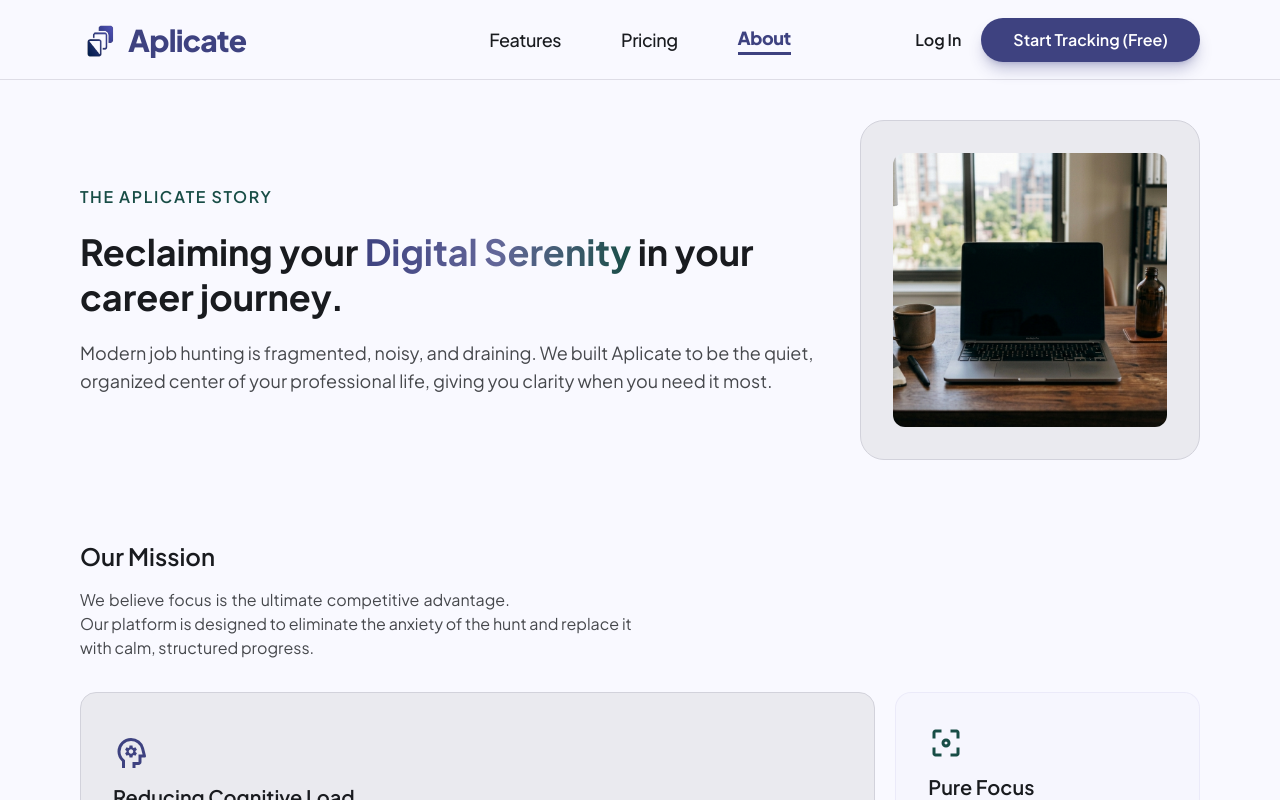
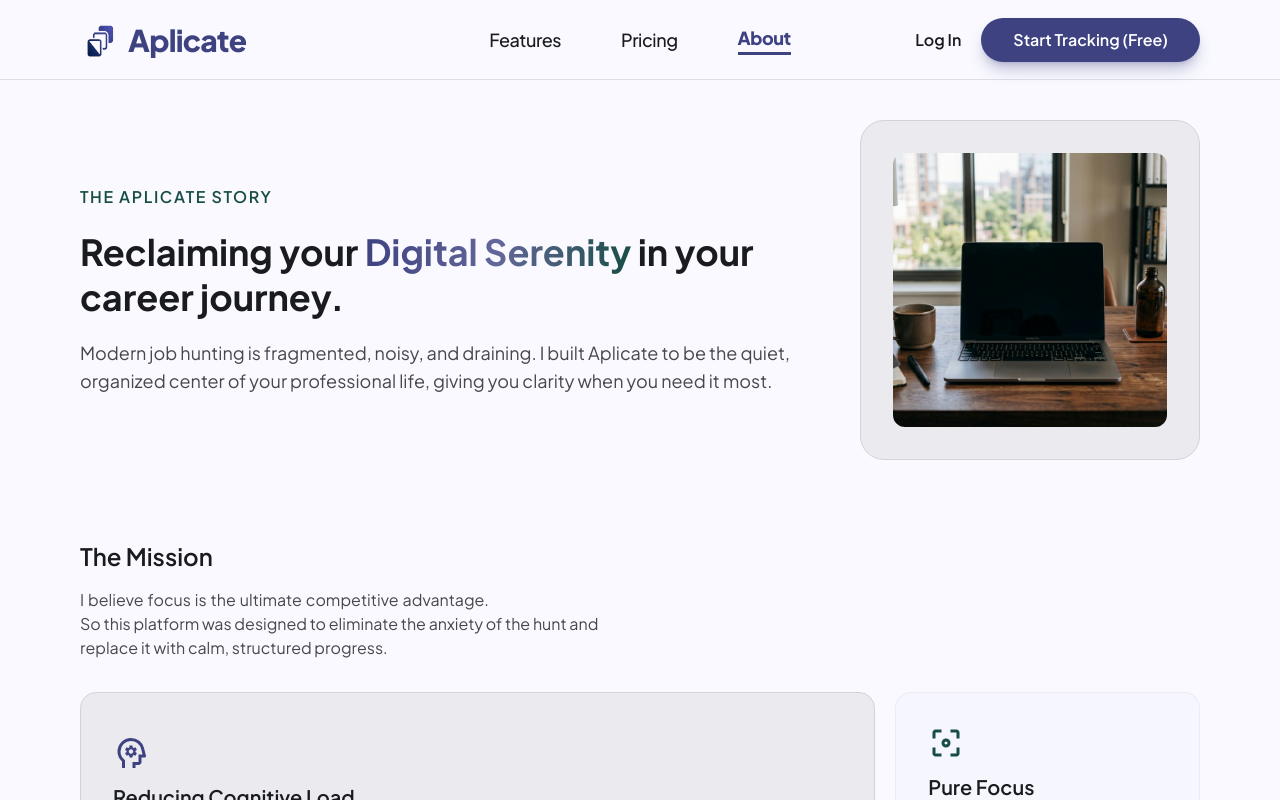
Before and after one commit to Galvatar/Aplicate, a Next.js app: page /about in a window 1280 px wide. Built offline with nearby package versions, Linux system fonts and the light colour scheme; no server answers.

Commit message:
Tweaked the wording for the about page

```diff
--- a/app/(landing)/about/AboutPage.tsx
+++ b/app/(landing)/about/AboutPage.tsx
@@ -54,7 +54,7 @@ export default function AboutPage() {
               in your career journey.
             </h1>
             <p className="text-lg text-on-surface/80">
-              Modern job hunting is fragmented, noisy, and draining. We built
+              Modern job hunting is fragmented, noisy, and draining. I built
               Aplicate to be the quiet, organized center of your professional
               life, giving you clarity when you need it most.
             </p>
@@ -85,15 +85,15 @@ export default function AboutPage() {
             variants={fadeInUp}
             className="font-semibold text-2xl mb-4"
           >
-            Our Mission
+            The Mission
           </motion.h1>
           <motion.p
             variants={fadeInUp}
             className="max-w-xl text-on-surface/80 mb-8"
           >
             <Game />
-            Our platform
-            is designed to eliminate the anxiety of the hunt and replace it with
+            So this platform
+            was designed to eliminate the anxiety of the hunt and replace it with
             calm, structured progress.
           </motion.p>
 
@@ -119,8 +119,8 @@ export default function AboutPage() {
                     Reducing Cognitive Load
                   </h1>
                   <p className="text-sm text-on-surface/80">
-                    By centralizing every application, status, and follow-up, we
-                    free your mind to focus on what matters: your craft.
+                    By centralizing every application, status, and follow-up, it
+                    frees your mind to focus on what matters: your craft.
                   </p>
                 </div>
               </motion.div>
@@ -165,7 +165,7 @@ export default function AboutPage() {
                   </svg>
                   <h1 className="font-semibold text-xl">Data Privacy</h1>
                   <p className="text-sm text-on-surface/80">
-                    Your career data is yours alone. We will never sell your
+                    Your career data is yours alone. I will never sell your
                     personal insights.
                   </p>
                 </div>
@@ -189,8 +189,8 @@ export default function AboutPage() {
                 <div className="flex flex-col gap-2">
                   <h1 className="font-semibold text-xl">Statistical Growth</h1>
                   <p className="text-sm text-on-surface/80">
-                    We believe in the power of data to illuminate your pipeline.
-                    Our insights help you stay ahead of the curve.
+                    I believe in the power of data to illuminate your pipeline.
+                    Aplicate insights help you stay ahead of the curve.
                   </p>
                 </div>
               </motion.div>
@@ -207,7 +207,7 @@ export default function AboutPage() {
         >
           <h1 className="font-bold text-2xl mb-4">A Future of Growth</h1>
           <p className="max-w-xl mb-8 text-on-surface/80">
-            Our vision extends beyond the job search. We are building the
+            My vision extends beyond the job search. I am trying to build the
             infrastructure for a lifetime of professional serenity, where your
             career moves with intention, not impulse.
           </p>
--- a/app/(landing)/about/components/game.tsx
+++ b/app/(landing)/about/components/game.tsx
@@ -29,7 +29,7 @@ export default function Game() {
                 onClick={() => handleChange(0)}
                 className={`${active[0] ? 'font-bold text-secondary' : ''}`}
             >
-                We
+                I
             </button>
             <button
                 onClick={() => handleChange(1)}
--- a/app/(landing)/pricing/PricingPage.tsx
+++ b/app/(landing)/pricing/PricingPage.tsx
@@ -161,9 +161,9 @@ export default function PricingPage() {
               variants={fadeInUp}
               className="flex relative h-full w-full justify-between flex-col items-start rounded-lg p-8 bg-surface-container"
             >
-              <div className="flex absolute bg-primary text-sm font-semibold text-on-primary top-0 right-0 px-3 py-1 rounded-tr-lg rounded-bl-lg">
+              {/* <div className="flex absolute bg-primary text-sm font-semibold text-on-primary top-0 right-0 px-3 py-1 rounded-tr-lg rounded-bl-lg">
                 Most Popular!
-              </div>
+              </div> */}
               <div className="flex flex-col items-start mb-10">
                 <h1 className="font-semibold text-2xl text-primary">Pro</h1>
                 <p className="text-sm mt-3 text-on-surface/50 text-left">
@@ -238,9 +238,9 @@ export default function PricingPage() {
               variants={fadeInUp}
               className="flex relative h-full w-full justify-between flex-col items-start rounded-lg p-8 bg-surface-container"
             >
-              <div className="flex absolute bg-primary text-sm font-semibold text-on-primary top-0 right-0 px-3 py-1 rounded-tr-lg rounded-bl-lg">
+              {/* <div className="flex absolute bg-primary text-sm font-semibold text-on-primary top-0 right-0 px-3 py-1 rounded-tr-lg rounded-bl-lg">
                 Most Popular!
-              </div>
+              </div> */}
               <div className="flex flex-col items-start mb-10">
                 <h1 className="font-semibold text-2xl text-primary">Pro</h1>
                 <p className="text-sm mt-3 text-on-surface/50 text-left">
```
